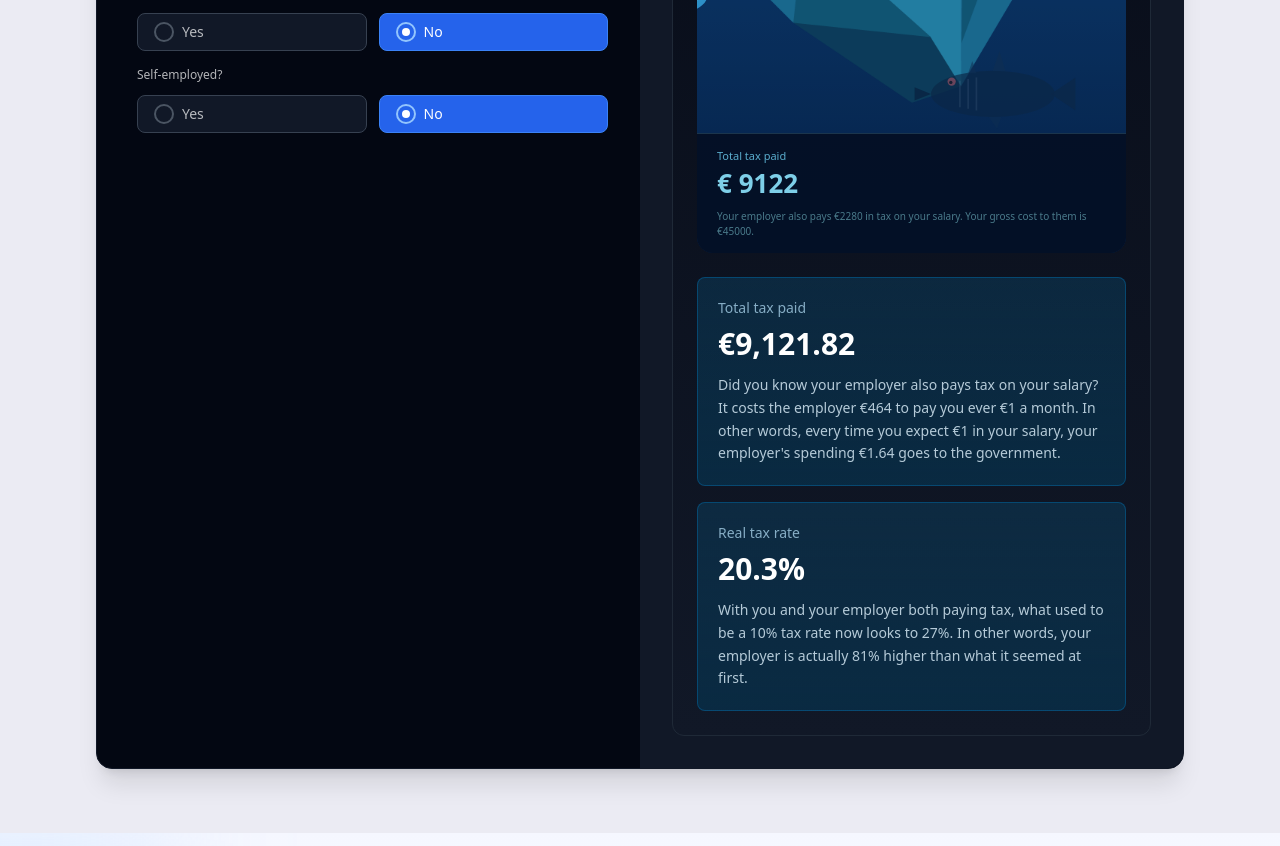
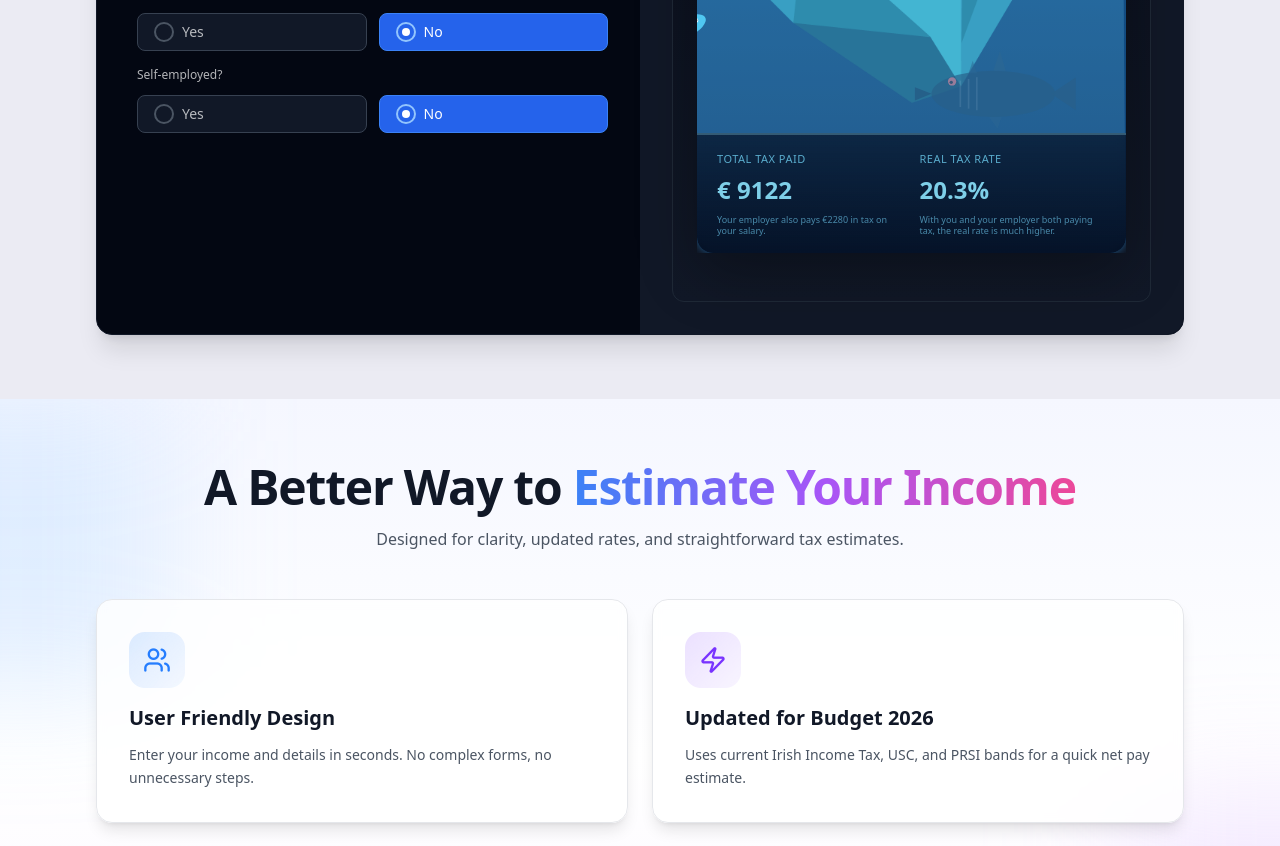
Before and after one commit to ahsan693/irish-net-salary-calculator, a React (Vite) app: page / in a window 1280 px wide. Shown: the part 1900-2746 px from the top of the page. Built offline with nearby package versions, Linux system fonts and the light colour scheme.

Commit message:
refactor: integrate total tax and rate stats inside Taxberg, enhance wave animation

```diff
--- a/src/pages/calculator.jsx
+++ b/src/pages/calculator.jsx
@@ -534,28 +534,6 @@ export default function Calculator() {
                     grossSalary={calculations.grossIncome}
                   />
                 </div>
-
-                {/* Total tax paid section */}
-                <div className="mt-6 p-5 bg-gradient-to-b from-sky-900/40 to-sky-950/80 border border-sky-700/50 rounded-lg">
-                  <p className="text-sm text-sky-200/70 mb-2">Total tax paid</p>
-                  <p className="text-3xl font-bold text-white mb-3">{formatCurrency(calculations.totalTax)}</p>
-                  <p className="text-sm text-sky-100/80 leading-relaxed">
-                    Did you know your employer also pays tax on your salary? It costs the employer €464 to pay you ever €1 a month. In other words, every time you expect €1 in your salary, your employer's spending €1.64 goes to the government.
-                  </p>
-                </div>
-
-                {/* Real tax rate section */}
-                <div className="mt-4 p-5 bg-gradient-to-b from-sky-900/40 to-sky-950/80 border border-sky-700/50 rounded-lg">
-                  <p className="text-sm text-sky-200/70 mb-2">Real tax rate</p>
-                  <p className="text-3xl font-bold text-white mb-3">
-                    {calculations.grossIncome > 0
-                      ? `${((calculations.totalTax / calculations.grossIncome) * 100).toFixed(1)}%`
-                      : '0.0%'}
-                  </p>
-                  <p className="text-sm text-sky-100/80 leading-relaxed">
-                    With you and your employer both paying tax, what used to be a 10% tax rate now looks to 27%. In other words, your employer is actually 81% higher than what it seemed at first.
-                  </p>
-                </div>
               </div>
             </div>
             </div>
--- a/src/textberg/Taxberg.css
+++ b/src/textberg/Taxberg.css
@@ -7,6 +7,7 @@
   background: linear-gradient(180deg, #b8e4f0 0%, #7ecfe8 28%, #1a5f8a 28.5%, #0d3d6b 55%, #071f3d 100%);
   border-radius: 16px;
   margin: 0 auto;
+  box-shadow: 0 20px 60px rgba(0, 0, 0, 0.3);
 }
 
 /* All layers fill the scene exactly */
@@ -36,6 +37,12 @@
   pointer-events: none;
 }
 
+/* Enhanced water wave visibility */
+.taxberg-canvas {
+  filter: brightness(1.15) contrast(1.1);
+  mix-blend-mode: screen;
+}
+
 /* Floating labels sit above canvas */
 .taxberg-label {
   position: absolute;
@@ -61,36 +68,48 @@
   margin-top: 2px;
 }
 
-/* Bottom bar */
-.taxberg-footer {
+/* Bottom stats section - integrated inside */
+.taxberg-stats {
   position: absolute;
   bottom: 0;
   left: 0;
   right: 0;
-  z-index: 6;
-  background: rgba(4, 15, 35, 0.92);
-  padding: 14px 20px;
-  border-top: 1px solid rgba(122, 200, 230, 0.2);
+  z-index: 7;
+  background: linear-gradient(to bottom, rgba(4, 15, 35, 0.7), rgba(4, 15, 35, 0.95));
+  backdrop-filter: blur(4px);
+  padding: 16px 20px;
+  border-top: 2px solid rgba(122, 200, 230, 0.4);
 }
 
-.taxberg-footer__label {
+.taxberg-stats-grid {
+  display: grid;
+  grid-template-columns: 1fr 1fr;
+  gap: 16px;
+}
+
+.taxberg-stat-box {
+  display: flex;
+  flex-direction: column;
+}
+
+.taxberg-stat-label {
   font-size: 11px;
   color: #5aaccc;
-  margin-bottom: 2px;
-  margin: 0;
+  margin-bottom: 4px;
+  text-transform: uppercase;
+  letter-spacing: 0.5px;
 }
 
-.taxberg-footer__total {
-  font-size: 26px;
+.taxberg-stat-value {
+  font-size: 24px;
   font-weight: 700;
   color: #7ecfe8;
-  margin: 0;
 }
 
-.taxberg-footer__note {
-  font-size: 10px;
-  color: #4a7a8a;
+.taxberg-stat-desc {
+  font-size: 9px;
+  color: #4a8aaa;
   margin-top: 6px;
-  margin-bottom: 0;
-  line-height: 1.5;
+  line-height: 1.3;
+  font-weight: 500;
 }
--- a/src/textberg/Taxberg.jsx
+++ b/src/textberg/Taxberg.jsx
@@ -115,14 +115,24 @@ export default function Taxberg({ netPay, taxYouPay, employerTax, totalTax, gros
         <span className="taxberg-desc">Net pay</span>
       </div>
 
-      {/* ── LAYER 5: Bottom summary bar ── */}
-      <div className="taxberg-footer">
-        <p className="taxberg-footer__label">Total tax paid</p>
-        <p className="taxberg-footer__total">€ {Math.round(totalTax)}</p>
-        <p className="taxberg-footer__note">
-          Your employer also pays €{Math.round(employerTax)} in tax on your salary.
-          Your gross cost to them is €{Math.round(grossSalary)}.
-        </p>
+      {/* ── LAYER 5: Bottom stats section with total tax and rate ── */}
+      <div className="taxberg-stats">
+        <div className="taxberg-stats-grid">
+          <div className="taxberg-stat-box">
+            <div className="taxberg-stat-label">Total tax paid</div>
+            <div className="taxberg-stat-value">€ {Math.round(totalTax)}</div>
+            <div className="taxberg-stat-desc">Your employer also pays €{Math.round(employerTax)} in tax on your salary.</div>
+          </div>
+          <div className="taxberg-stat-box">
+            <div className="taxberg-stat-label">Real tax rate</div>
+            <div className="taxberg-stat-value">
+              {grossSalary > 0
+                ? `${((totalTax / grossSalary) * 100).toFixed(1)}%`
+                : '0.0%'}
+            </div>
+            <div className="taxberg-stat-desc">With you and your employer both paying tax, the real rate is much higher.</div>
+          </div>
+        </div>
       </div>
     </div>
   );
--- a/src/textberg/useTaxbergAnim.js
+++ b/src/textberg/useTaxbergAnim.js
@@ -24,9 +24,9 @@ export function useTaxbergAnim(canvasRef) {
 
       // Draw 3 wave layers — different speed, amplitude, opacity
       const layers = [
-        { amp: 5, freq: 0.018, speed: 0.7, alpha: 0.13 },
-        { amp: 3, freq: 0.026, speed: 1.1, alpha: 0.09 },
-        { amp: 1.5, freq: 0.038, speed: 1.6, alpha: 0.06 },
+        { amp: 7, freq: 0.018, speed: 0.7, alpha: 0.18 },
+        { amp: 5, freq: 0.026, speed: 1.1, alpha: 0.14 },
+        { amp: 3, freq: 0.038, speed: 1.6, alpha: 0.1 },
       ];
 
       layers.forEach(({ amp, freq, speed, alpha }) => {
@@ -42,21 +42,39 @@ export function useTaxbergAnim(canvasRef) {
         ctx.lineTo(W, H);
         ctx.lineTo(0, H);
         ctx.closePath();
-        ctx.fillStyle = `rgba(10,45,100,${alpha})`;
+        ctx.fillStyle = `rgba(30,80,140,${alpha})`;
         ctx.fill();
       });
 
-      // Surface sparkle lines
-      for (let i = 0; i < 5; i++) {
-        const sx = (W * (i + 0.5)) / 5 + Math.sin(tRef.current * 1.1 + i) * 10;
+      // Surface sparkle lines - brighter
+      for (let i = 0; i < 8; i++) {
+        const sx = (W * (i + 0.5)) / 8 + Math.sin(tRef.current * 1.1 + i) * 10;
         const sy = WATER_Y + Math.sin(sx * 0.025 + tRef.current * 0.9) * 3;
-        const a = 0.25 + 0.2 * Math.sin(tRef.current * 2 + i * 1.5);
+        const a = 0.35 + 0.3 * Math.sin(tRef.current * 2 + i * 1.5);
         ctx.beginPath();
-        ctx.moveTo(sx - 10, sy);
-        ctx.lineTo(sx + 10, sy);
-        ctx.strokeStyle = `rgba(180,230,245,${a})`;
-        ctx.lineWidth = 1.5;
+        ctx.moveTo(sx - 12, sy);
+        ctx.lineTo(sx + 12, sy);
+        ctx.strokeStyle = `rgba(200,240,255,${a})`;
+        ctx.lineWidth = 2.5;
         ctx.stroke();
+      }
+
+      // Additional water highlights
+      ctx.fillStyle = 'rgba(100,180,220,0.05)';
+      for (let i = 0; i < 4; i++) {
+        const hx = Math.sin(tRef.current * (0.3 + i * 0.1)) * W * 0.3 + W * 0.5;
+        const hy = WATER_Y + 20 + i * 40;
+        const amplitude = 15 + i * 5;
+        ctx.beginPath();
+        for (let x = 0; x < W; x += 5) {
+          const y = hy + Math.sin(x * 0.015 + tRef.current * (0.5 + i * 0.1)) * amplitude;
+          if (x === 0) ctx.moveTo(x, y);
+          else ctx.lineTo(x, y);
+        }
+        ctx.lineTo(W, H);
+        ctx.lineTo(0, H);
+        ctx.closePath();
+        ctx.fill();
       }
     }
 
```
